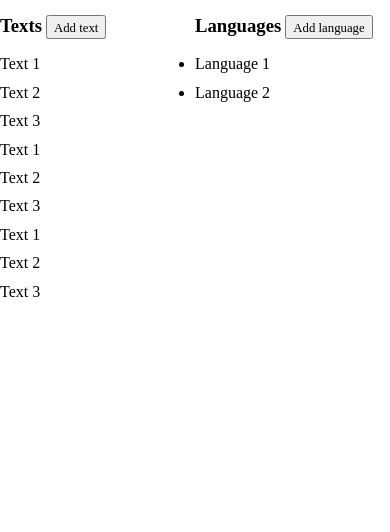
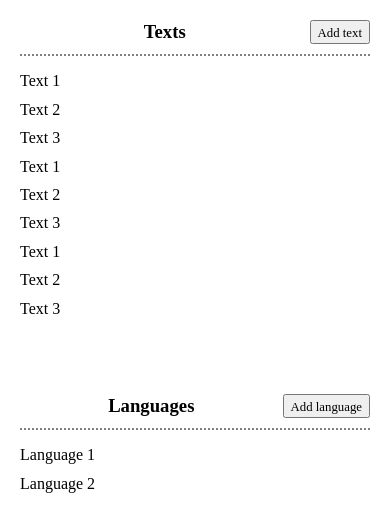
Before and after one commit to jrslwlkn/liberrina, a plain HTML site: page html/index.html in a window 390 px wide. Drawn offline with nearby package versions, Linux system fonts and the light colour scheme.

Commit message:
Improve some UI

```diff
--- a/html/index.html
+++ b/html/index.html
@@ -15,23 +15,33 @@
 
 <style>
     .container {
+        display: grid;
+        grid-template-columns: repeat(2, 1fr);
+        grid-gap: 40px;
+        padding: 0 20px;
+    }
+
+    @media screen and (max-width: 600px) {
+        .container {
+            grid-template-columns: 1fr;
+        }
+    }
+
+    .title {
+        border-bottom: 2px dotted gray;
+        padding: 20px 0 10px;
         display: flex;
-        max-width: 900px;
+        justify-content: space-between;
+        align-items: center;
+    }
+
+    .title h3 {
         margin: auto;
     }
 
-    .container section {
-        width: 50%;
-        max-width: 500px;
-    }
-
-    section h3 {
-        margin: 15px 0 0;
-        display: inline-block;
-    }
-
-    section ul {
+    ul {
         padding: 0;
+        list-style: none;
     }
 
     section li {
@@ -42,8 +52,10 @@
 <body>
     <div class="container">
         <section>
+            <div class="title">
                 <h3>Texts</h3>
-            <a href="/add-text"><button><small>Add text</small></button><a>
+                <a href="/add-text"><button><small>Add text</small></button></a>
+            </div>
             <ul>
                 <li>Text 1</li>
                 <li>Text 2</li>
@@ -57,18 +69,16 @@
             </ul>
         </section>
         <section>
+            <div class="title">
                 <h3>Languages</h3>
-            <a href="/add-lang"><button><small>Add language</small></button><a>
+                <a href="/add-lang"><button><small>Add language</small></button></a>
+            </div>
             <ul>
                 <li>Language 1</li>
                 <li>Language 2</li>
             </ul>
         </section>
     </div>
-    <nav>
-        <div>
-        </div>
-    </nav>
 </body>
 
 </html>
```
Also changed, not shown: html/add-lang.html (+26 -9 lines), 1 other file. Lines whose indentation alone changed are shown as unchanged.
